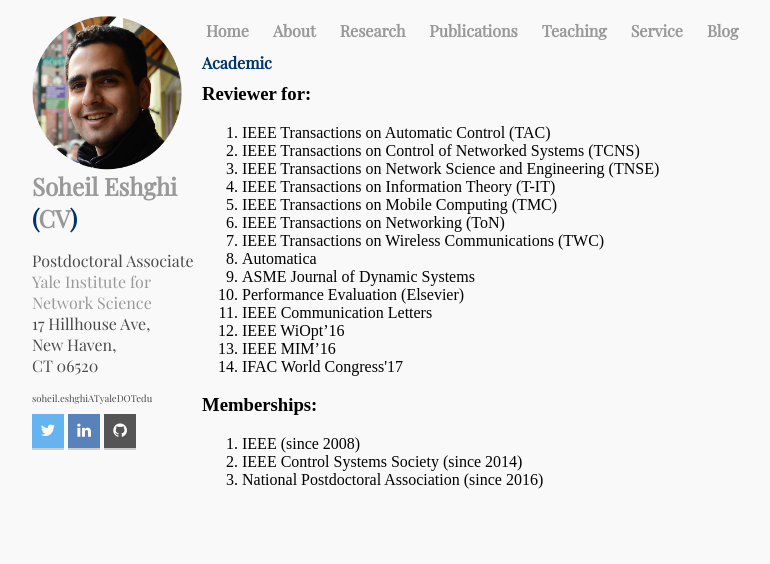
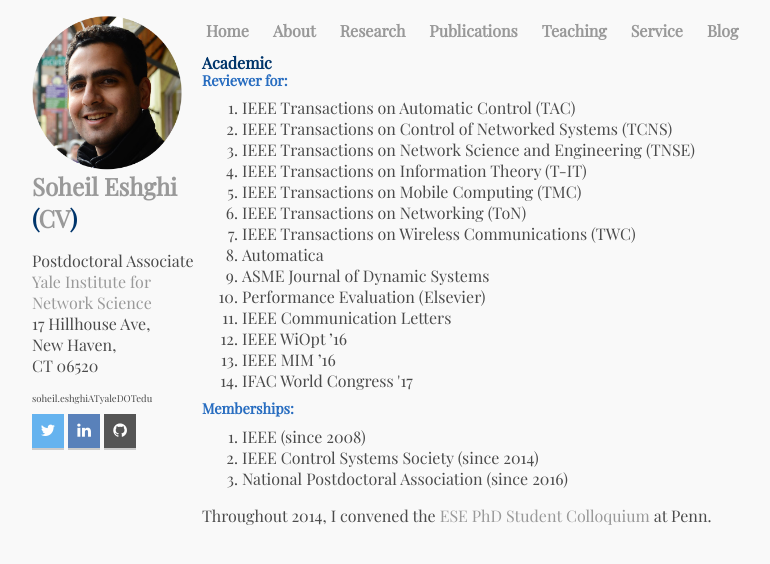
Before and after one commit to SoheilEshghi/SoheilEshghi.github.io, a Jekyll site: the page built from service/index.html, in a window 1280 px wide. Shown: the top 564 px of the page, without its empty margins (42-812 px from the left). Built offline with Jekyll 4.4.1, drawn with Linux system fonts in a browser that asks for light colours; nearby versions of some CDN libraries.

Commit message:
service updates

```diff
--- a/css/main.css
+++ b/css/main.css
@@ -52,6 +52,13 @@
     font-family: 'Playfair Display', 'Arial', serif;
     color:  #00356b;
 }
+h3 {
+    font-size: 0.9em;
+    line-height: 0.2em;
+    font-family: 'Playfair Display', 'Arial', serif;
+    color:  #286dc0;
+}
+
 
 
 p {
@@ -66,6 +73,12 @@
     border-top: 1px solid #d5d5d5;
     font-size: 1em;
     margin-left: 160px;
+}
+
+ol {
+    font-family: 'Playfair Display', 'Arial', serif;
+    color: #4a4a4a;
+    font-size: 1em;
 }
 
 ul.posts {
--- a/service/index.html
+++ b/service/index.html
@@ -17,9 +17,9 @@
    <li>ASME Journal of Dynamic Systems</li>
    <li>Performance Evaluation (Elsevier)</li>
    <li>IEEE Communication Letters </li>
-   <li>IEEE WiOpt’16</li>
-   <li>IEEE MIM’16</li>
-   <li>IFAC World Congress'17</li>
+   <li>IEEE WiOpt ’16</li>
+   <li>IEEE MIM ’16</li>
+   <li>IFAC World Congress '17</li>
  </ol>
 <h3>Memberships:</h3>
 <ol>
@@ -27,7 +27,7 @@
  <li>IEEE Control Systems Society (since 2014)</li>
  <li>National Postdoctoral Association (since 2016)</li>
 </ol>
-
+<p>Throughout 2014, I convened the <a href="http://www.ese.upenn.edu/about-ese/events/phd-colloquia.php">ESE PhD Student Colloquium</a> at Penn.</p>
 
 
 </div><!--/.blurb-->
```
